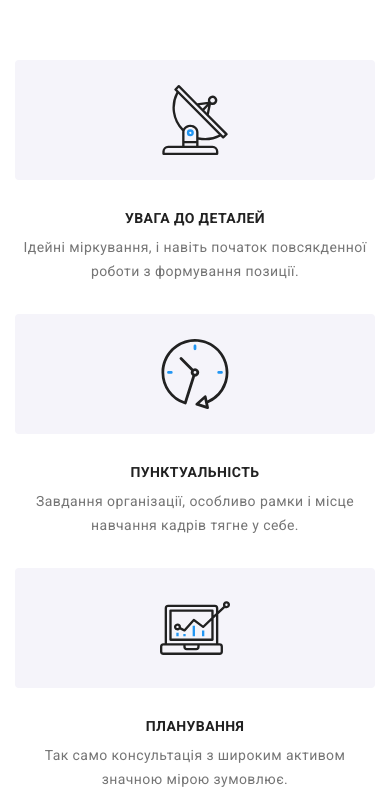
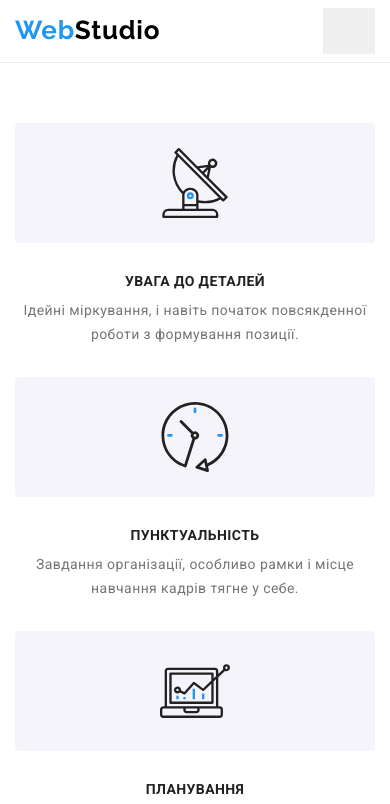
Before and after one commit to VadikG/WebStudio, a plain HTML site: page index.html in a window 390 px wide. Shown: the top 804 px of the page. Drawn offline with nearby package versions, Linux system fonts and the light colour scheme.

Commit message:
17/10/2024/2

```diff
--- a/index.html
+++ b/index.html
@@ -21,7 +21,7 @@
 
 <body>
   <!--HEADER SECTION-->
-  <header class="header hide">
+  <header class="header">
     <div class="container">
       <nav class="header-nav">
         <a class="header-logo" href="./index.html">Web<span class="header-logo-span">Studio</span></a>
@@ -56,6 +56,11 @@
           </li>
         </ul>
       </div>
+      <button class="menu-btn" type="button">
+        <svg class="menu-btn-svg" width="40" height="40">
+          <use href="./images/icons.svg#icon-burger-menu"></use>
+        </svg>
+      </button>
     </div>
   </header>
   <!--MAIN-->
--- a/styles.css
+++ b/styles.css
@@ -133,6 +133,7 @@ button {
   font-family: Raleway;
   font-weight: 700;
   letter-spacing: 0.03em;
+  padding: 16px 0;
 }
 .header-logo-span {
   color: black;
@@ -140,6 +141,11 @@ button {
 .header-list {
   display: flex;
   gap: 50px;
+}
+@media only screen and (max-width: 767.98px) {
+  .header-list {
+    display: none;
+  }
 }
 .header-item {
 }
@@ -149,7 +155,6 @@ button {
   font-size: 14px;
   font-weight: 500;
   letter-spacing: 0.02em;
-  padding: 32px 0;
   transition: color 250ms cubic-bezier(0.4, 0, 0.2, 1);
 }
 .header-link:hover,
```
Also changed, not shown: images/icons.svg.
